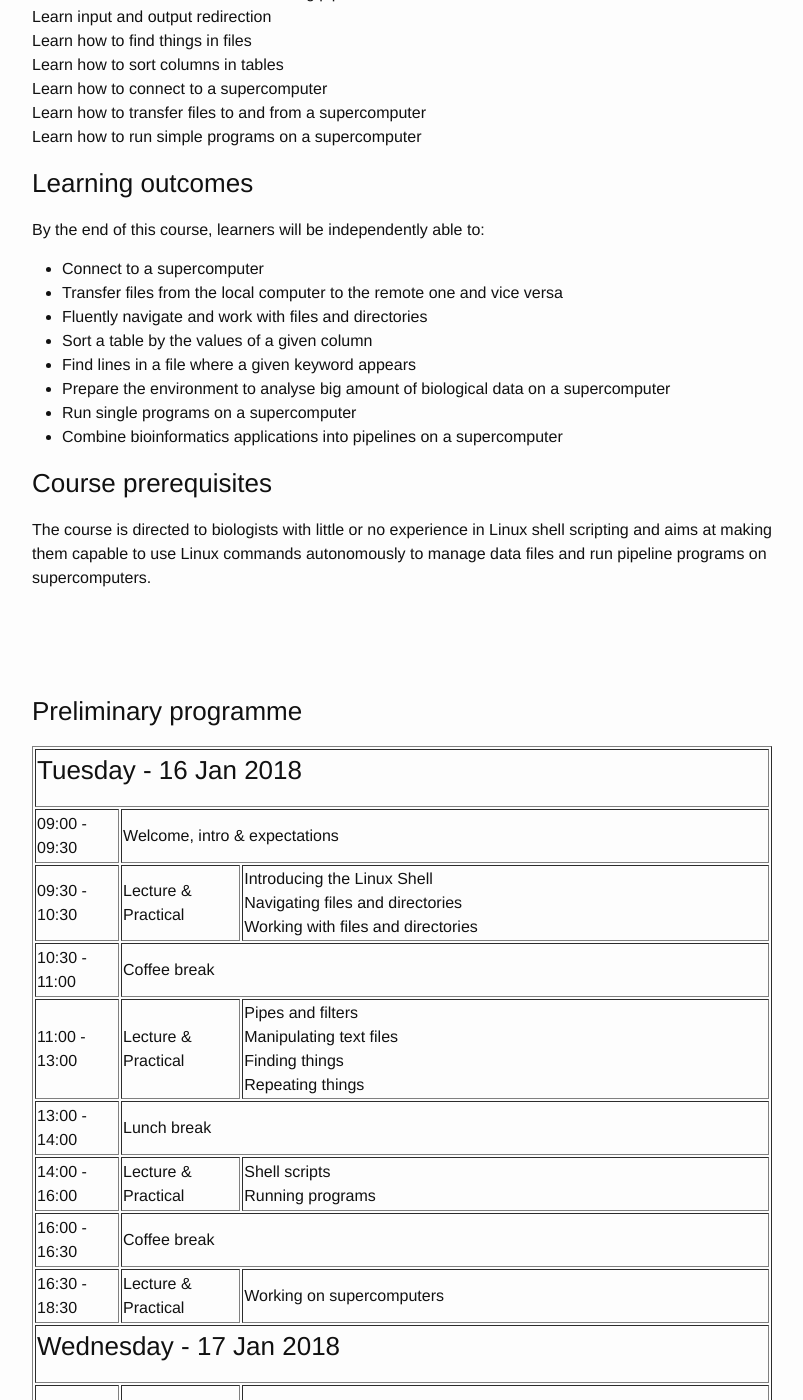
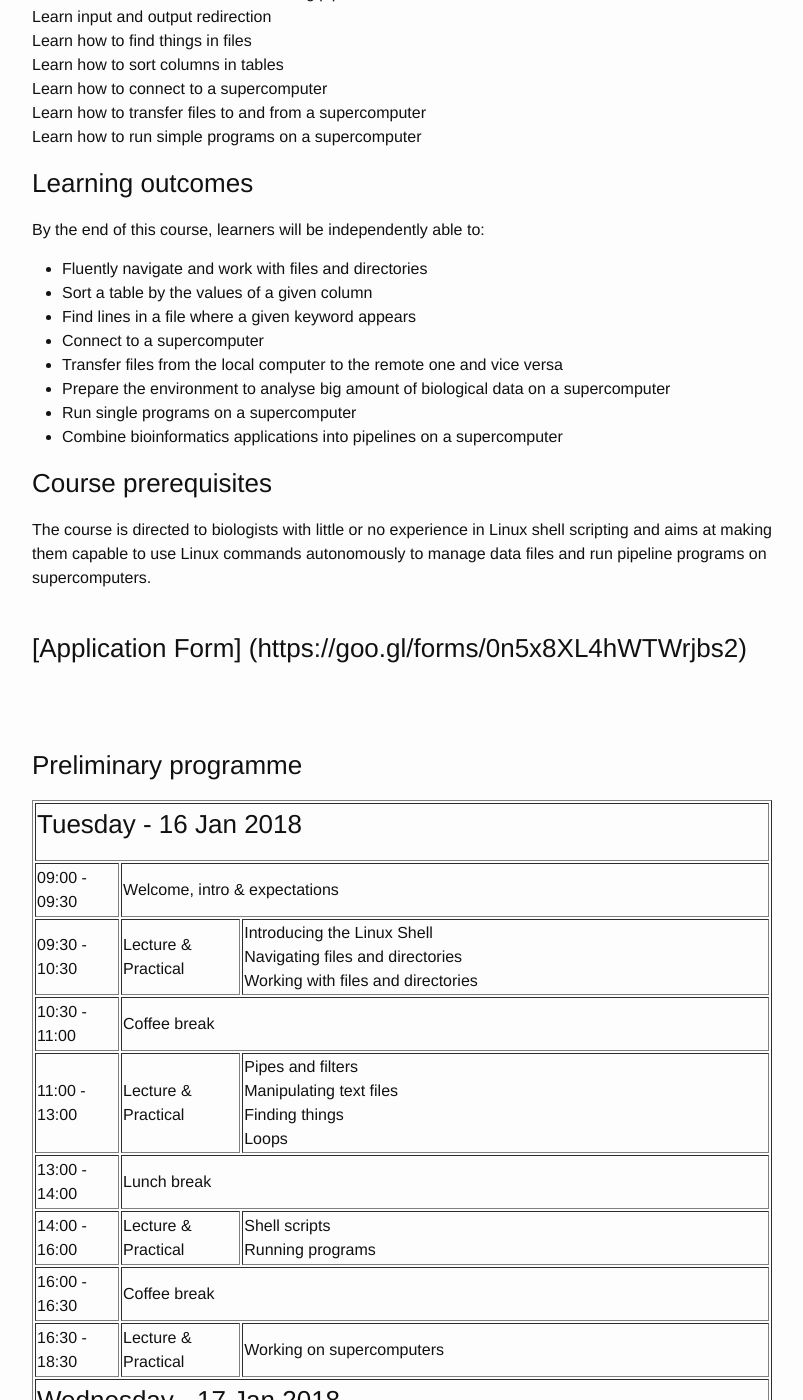
Before and after one commit to ELIXIR-IIB-training/website, a Jekyll site: the page built from _posts/2018-01-16-Linux-Shell-Roma.md, in a window 1280 px wide and 1400 px high, scrolled down 1888 px. Shown: the whole window, without its empty margins (238-1041 px from the left). Built offline with Jekyll 4.4.1, drawn with Linux system fonts in a browser that asks for light colours.

Commit message:
Update and open Application Form

```diff
--- a/_posts/2018-01-16-Linux-Shell-Roma.md
+++ b/_posts/2018-01-16-Linux-Shell-Roma.md
@@ -78,11 +78,11 @@ Learn how to run simple programs on a supercomputer<br>
 
 ### Learning outcomes
 By the end of this course, learners will be independently able to:
-- Connect to a supercomputer
-- Transfer files from the local computer to the remote one and vice versa
 - Fluently navigate and work with  files and directories
 - Sort a table by the values of a given column
 - Find lines in a file where a given keyword appears
+- Connect to a supercomputer
+- Transfer files from the local computer to the remote one and vice versa
 - Prepare the environment to analyse big amount of  biological data on a supercomputer
 - Run single programs on a supercomputer
 - Combine bioinformatics applications into pipelines on a supercomputer
@@ -94,7 +94,7 @@ The course is directed to biologists with little or no experience in Linux shell
 <br>
 
 
-<!-- ### [Application Form] (https://goo.gl/forms/vuz66qUMXRAh6bD22) -->
+### [Application Form] (https://goo.gl/forms/0n5x8XL4hWTWrjbs2)
 <br>
 <br>
 
@@ -127,7 +127,7 @@ The course is directed to biologists with little or no experience in Linux shell
    <td height="50">Pipes and filters<br>
    				Manipulating text files<br>
    				Finding things<br>
-   				Repeating things
+   				Loops
    </td>
 </tr>
 <tr>
```
